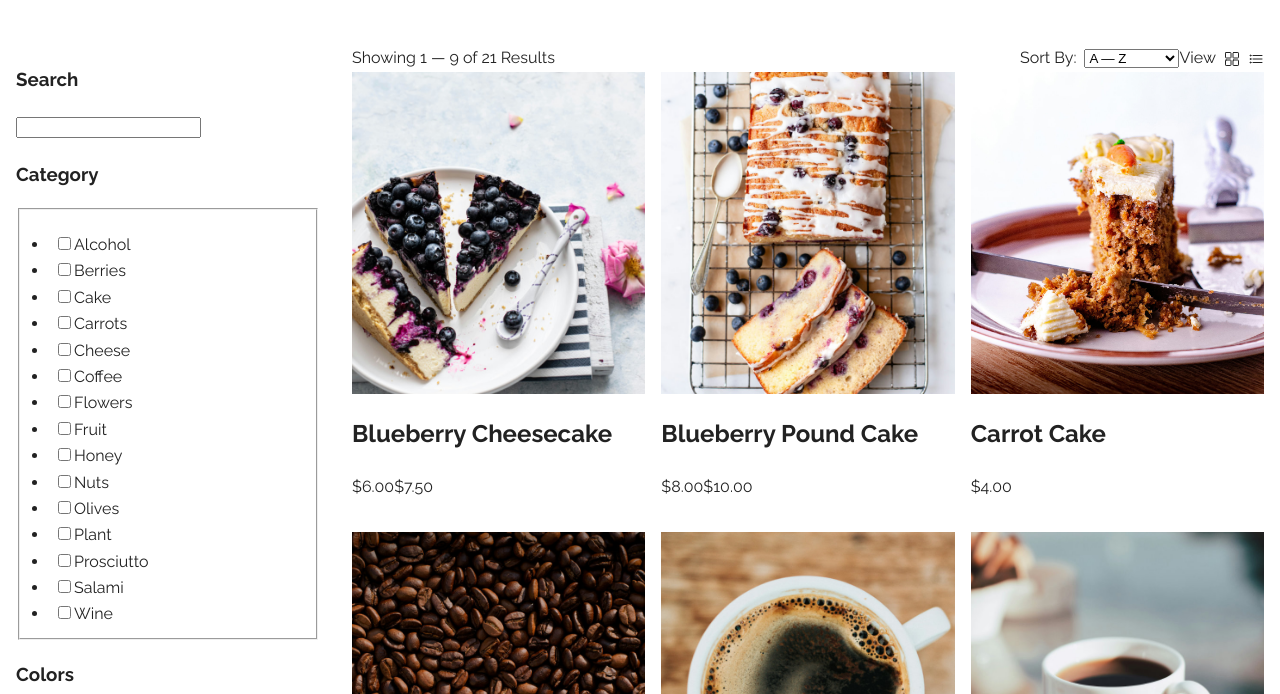
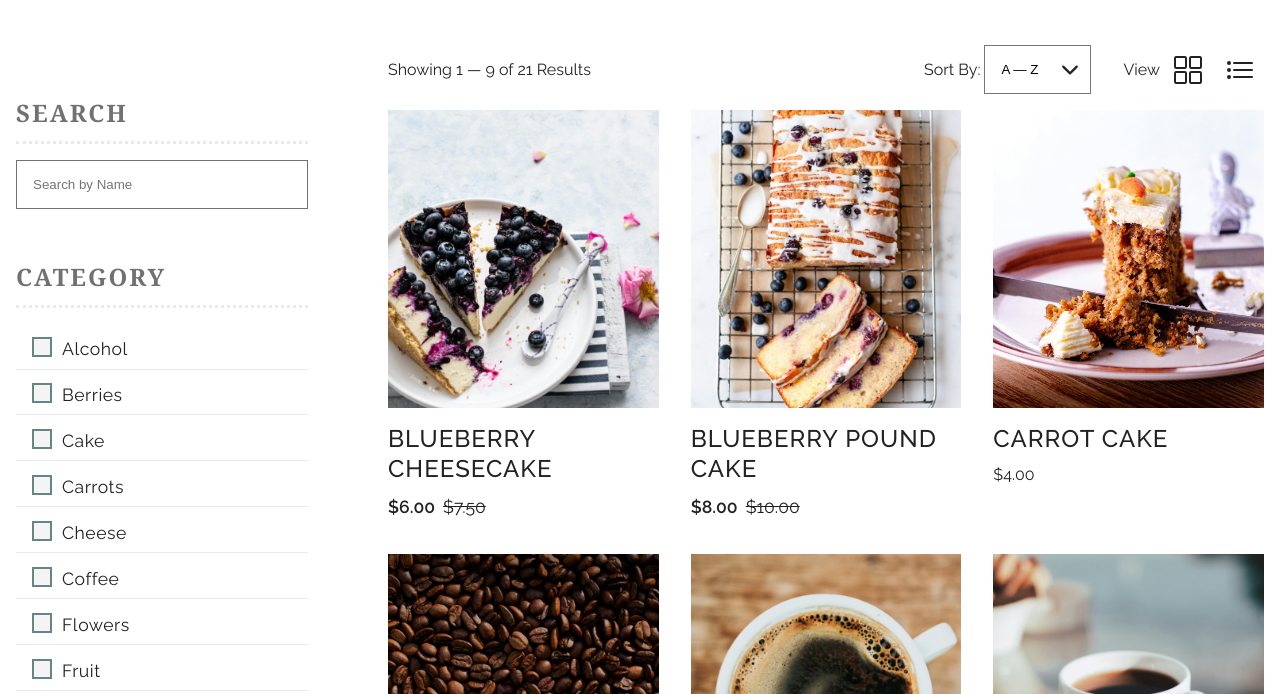
Before and after one commit to angelajholden/category-filter, a plain HTML site: page index.html in a window 1280 px wide. Shown: the part 488-1182 px from the top of the page. Drawn offline with Linux system fonts and the light colour scheme.

Commit message:
styling products grid and sidebar

```diff
--- a/index.html
+++ b/index.html
@@ -100,7 +100,7 @@
 								<path fill="none" stroke="currentColor" stroke-linecap="round" stroke-miterlimit="10" stroke-width="32" d="M338.29 338.29L448 448" />
 							</svg>
 						</button>
-						<button aria-label="Cart">
+						<button class="user_drop" aria-label="Cart">
 							<span class="count">0</span>
 							<svg aria-hidden="true" xmlns="http://www.w3.org/2000/svg" class="ionicon" viewBox="0 0 512 512">
 								<path d="M80 176a16 16 0 00-16 16v216c0 30.24 25.76 56 56 56h272c30.24 0 56-24.51 56-54.75V192a16 16 0 00-16-16zM160 176v-32a96 96 0 0196-96h0a96 96 0 0196 96v32" fill="none" stroke="" stroke-linecap="round" stroke-linejoin="round" stroke-width="32" />
@@ -153,19 +153,19 @@
 			<div class="grid_wrap">
 				<aside class="sidebar_filter">
 					<form id="filters" aria-label="Product Filters">
-						<h3 class="tertiary-heading">
+						<h3 class="tertiary-heading serif">
 							<label for="search">Search</label>
 						</h3>
-						<input type="search" id="search" name="search" />
+						<input type="search" id="search" name="search" placeholder="Search by Name" />
 
-						<h3 class="tertiary-heading">Category</h3>
-						<fieldset id="category_filter">
+						<h3 class="tertiary-heading serif">Category</h3>
+						<fieldset class="filter_items">
 							<legend class="access-hidden">Category</legend>
 							<ul id="category_filter"></ul>
 						</fieldset>
 
-						<h3 class="tertiary-heading">Colors</h3>
-						<fieldset>
+						<h3 class="tertiary-heading serif">Colors</h3>
+						<fieldset class="filter_items">
 							<legend class="access-hidden">Colors</legend>
 							<ul id="color_filter"></ul>
 						</fieldset>
@@ -192,6 +192,7 @@
 									<option value="lowhigh">Low &mdash; High</option>
 									<option value="highlow">High &mdash; Low</option>
 								</select>
+								<svg aria-hidden="true" xmlns="http://www.w3.org/2000/svg" class="ionicon" viewBox="0 0 512 512"><path fill="none" stroke="currentColor" stroke-linecap="round" stroke-linejoin="round" stroke-width="48" d="M112 184l144 144 144-144" /></svg>
 							</div>
 							<div class="view">
 								View
--- a/script.js
+++ b/script.js
@@ -58,7 +58,7 @@ function getProducts(products, reset = false) {
 		let displayPrice = `${fmt.format(product.price)}`;
 		if (product.sale && product.discount) {
 			const salePrice = product.price - product.price * (product.discount / 100);
-			displayPrice = `<span>${fmt.format(salePrice)}</span><span>${fmt.format(product.price)}</span>`;
+			displayPrice = `<span class="sale">${fmt.format(salePrice)}</span><span class="regular">${fmt.format(product.price)}</span>`;
 		}
 
 		// Set inner HTML
--- a/style.css
+++ b/style.css
@@ -40,6 +40,11 @@ body {
 	background-color: var(--white);
 }
 
+fieldset {
+	padding: 0;
+	margin: 0;
+}
+
 figure {
 	margin: 0;
 }
@@ -50,7 +55,12 @@ img {
 	height: auto;
 }
 
-button {
+/* button {
+	border: none;
+	background-color: transparent;
+} */
+
+.user_drop {
 	display: flex;
 	flex-flow: row nowrap;
 	justify-content: space-evenly;
@@ -63,25 +73,45 @@ button {
 	cursor: pointer;
 }
 
-button svg {
+button svg,
+.user_drop svg {
 	width: 1rem;
 	height: 1rem;
+}
+
+@media (max-width: 960px) {
+	.user_drop {
+		padding: 0.75rem;
+	}
+
+	.user_drop svg {
+		width: 1.5rem;
+		height: 1.5rem;
+	}
+}
+
+.button {
+	background-color: var(--black);
+	border: 2px solid var(--black);
+	padding: 1rem 1.5rem;
+	margin: 1rem 0;
+	color: var(--white);
+	text-transform: uppercase;
+	letter-spacing: 1px;
+	cursor: pointer;
+	transition: background-color 300ms ease-in-out, color 300ms ease-in-out;
+}
+
+.button:focus,
+.button:hover,
+.button:hover {
+	background-color: var(--white);
+	color: var(--black);
 }
 
 svg {
 	display: block;
 	stroke: var(--black);
-}
-
-@media (max-width: 960px) {
-	button {
-		padding: 0.75rem;
-	}
-
-	button svg {
-		width: 1.5rem;
-		height: 1.5rem;
-	}
 }
 
 .access-hidden {
@@ -96,6 +126,8 @@ svg {
 
 .serif {
 	font-family: Georgia, "Times New Roman", Times, serif;
+	text-transform: uppercase;
+	letter-spacing: 2px;
 }
 
 /* Header */
@@ -394,16 +426,112 @@ svg {
 .grid_wrap {
 	display: grid;
 	grid-template-columns: 1fr 3fr;
-	gap: 2rem;
+	gap: 5rem;
+}
+
+/* Sidebar */
+.sidebar_filter input[type="search"] {
+	width: 100%;
+	padding: 1rem;
+	border: 1px solid var(--dk-gray);
+}
+
+.filter_items {
+	border: none;
+}
+
+.filter_items ul {
+	padding: 0;
+	margin: 0;
+	list-style-type: none;
+}
+
+.filter_items li {
+	padding: 0.333rem 1rem;
+	margin: 0.333rem 0;
+	border-bottom: 1px solid var(--gray);
+}
+
+.filter_items label {
+	font-size: 1.1rem;
+	letter-spacing: 0.5px;
+	display: block;
+	position: relative;
+	padding-left: 30px; /* Adjust as needed for your custom box */
+	cursor: pointer;
+}
+
+.filter_items label:focus-within::before {
+	outline: 2px solid blue; /* or your color */
+	outline-offset: 2px;
+}
+
+.filter_items label::before {
+	content: "";
+	position: absolute;
+	left: 0;
+	top: 3px;
+	width: 20px; /* Size of your custom box */
+	height: 20px;
+	border: 2px solid var(--green);
+	background-color: var(--lt-gray);
+}
+
+.filter_items input[type="checkbox"] {
+	position: absolute;
+	opacity: 0;
+	height: 0;
+	width: 0;
+}
+
+.filter_items label:has(input[type="checkbox"]:checked)::before {
+	background-color: var(--green);
+	border-color: var(--green);
+}
+
+.tertiary-heading:has(+ .filter_items),
+.tertiary-heading:has(+ input) {
+	font-size: 1.5rem;
+	color: var(--dk-gray);
+	padding: 0 0 0.5rem;
+	margin: 3rem 0 1rem;
+	border-bottom: 3px dotted var(--gray);
 }
 
 /* Product Meta */
+.product_meta {
+	margin: 0 0 1rem;
+}
+
 .product_meta,
 .product_meta-wrap {
 	display: flex;
 	flex-flow: row nowrap;
 	justify-content: space-between;
 	align-items: center;
+	gap: 2rem;
+}
+
+.sort {
+	position: relative;
+}
+
+.sort select {
+	appearance: none;
+	padding: 1rem;
+	background-color: var(--white);
+}
+
+.sort svg {
+	position: absolute;
+	top: 50%;
+	right: 5px;
+	width: 2rem;
+	height: 2rem;
+	padding: 0.25rem;
+	background-color: var(--white);
+	transform: translateY(-50%);
+	pointer-events: none;
 }
 
 button + .user_drop-list {
@@ -415,14 +543,43 @@ button + .user_drop-list {
 	display: flex;
 	flex-flow: row nowrap;
 	align-items: center;
-	gap: 0.5rem;
+	gap: 0.25rem;
+}
+
+.view button {
+	padding: 0.5rem;
+	border: none;
+	border-radius: 5px;
+	background-color: transparent;
+	transition: background-color 300ms ease-in-out;
+}
+
+.view button svg {
+	width: 2rem;
+	height: 2rem;
+	stroke: var(--black);
+	transition: stroke 300ms ease-in-out;
+}
+
+.view button.active,
+.view button:focus,
+.view button:hover,
+.view button:active {
+	background-color: var(--green);
+}
+
+.view button.active svg,
+.view button:focus svg,
+.view button:hover svg,
+.view button:active svg {
+	stroke: var(--white);
 }
 
 /* Product Grid */
 .product_grid {
 	display: grid;
 	grid-template-columns: repeat(3, 1fr);
-	gap: 1rem;
+	gap: 2rem;
 }
 
 .product_meta {
@@ -439,6 +596,34 @@ button + .user_drop-list {
 	width: 100%;
 	height: 100%;
 	object-fit: cover;
+}
+
+/* Product Items */
+.product-heading {
+	font-size: 1.5rem;
+	font-weight: 500;
+	line-height: 1.25;
+	text-transform: uppercase;
+	letter-spacing: 1px;
+	margin: 1rem 0 0.5rem;
+}
+
+.product-heading + p {
+	margin: 0;
+}
+
+.sale {
+	font-size: 1.1rem;
+	font-weight: 600;
+	margin-right: 0.5rem;
+}
+
+.sale + .regular {
+	text-decoration: line-through;
+}
+
+.regular {
+	font-size: 1.1rem;
 }
 
 /* Footer */
```
Also changed, not shown: 1 other file.
